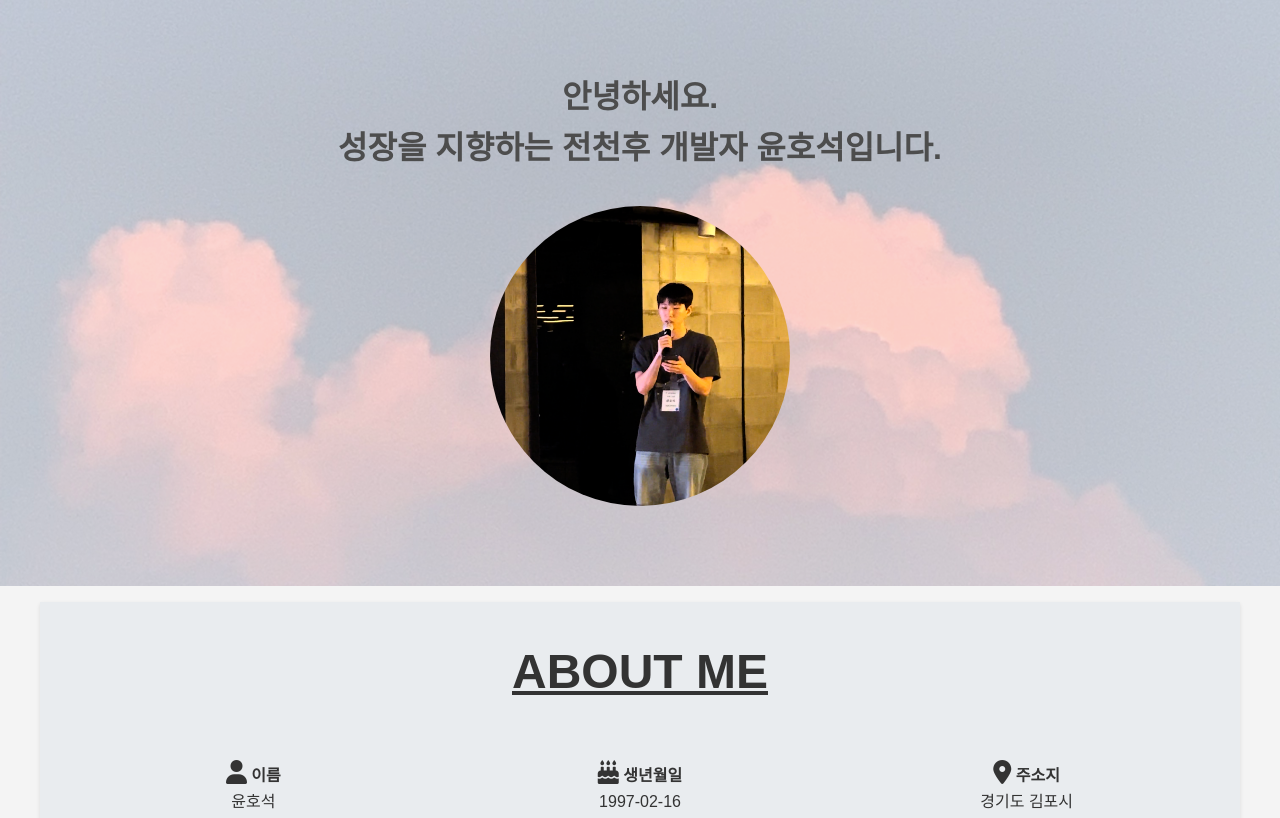
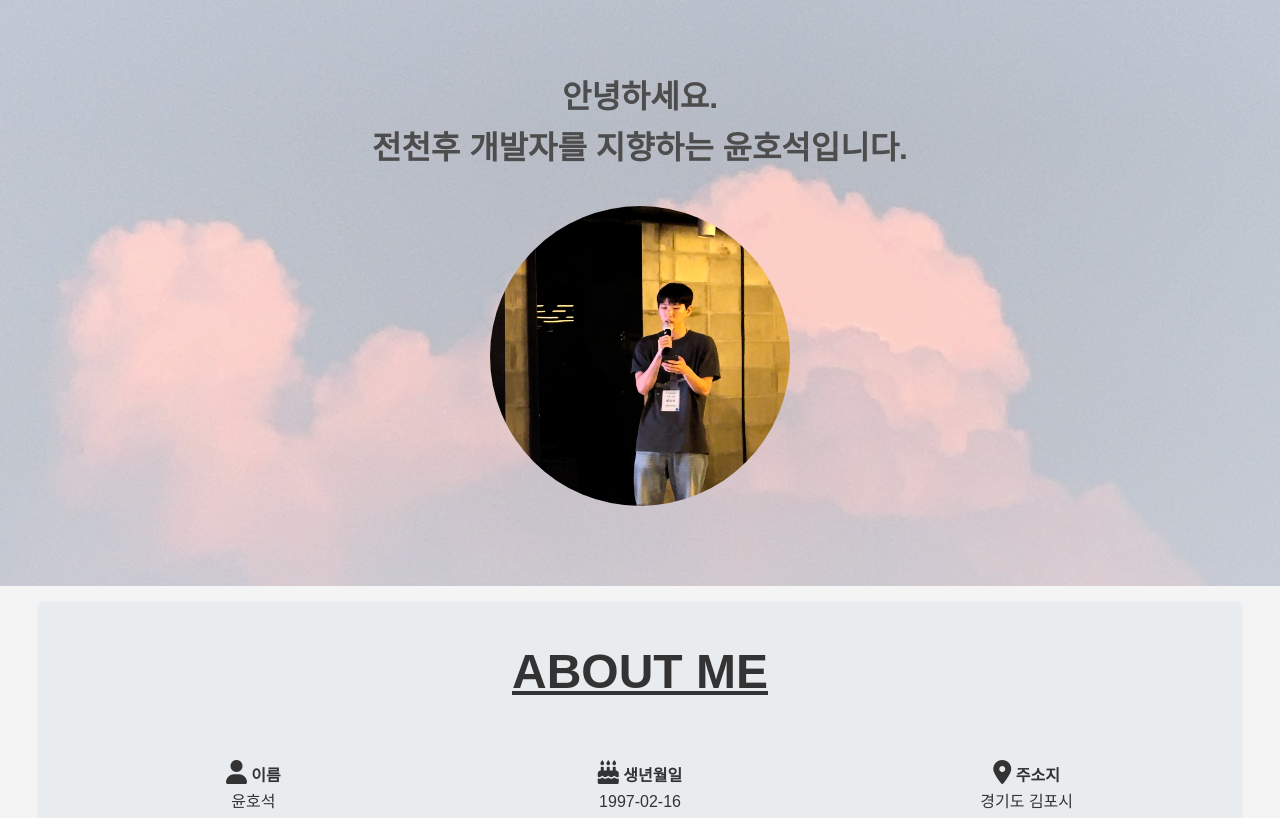
Before and after one commit to otfeb/otfeb.github.io, a plain HTML site: page index.html in a window 1280 px wide. Shown: the top 818 px of the page. Drawn offline with Linux system fonts and the light colour scheme.

Commit message:
feat: title 수정

```diff
--- a/index.html
+++ b/index.html
@@ -13,7 +13,7 @@
     <!-- 소개 및 사진 -->
     <header>
         <div class="intro">
-            <h1>안녕하세요. <br>성장을 지향하는 전천후 개발자 윤호석입니다.</h1>
+            <h1>안녕하세요. <br>전천후 개발자를 지향하는 윤호석입니다.</h1>
             <img src="/images/01.png" alt="" class="profile-photo">
         </div>
     </header>
```
